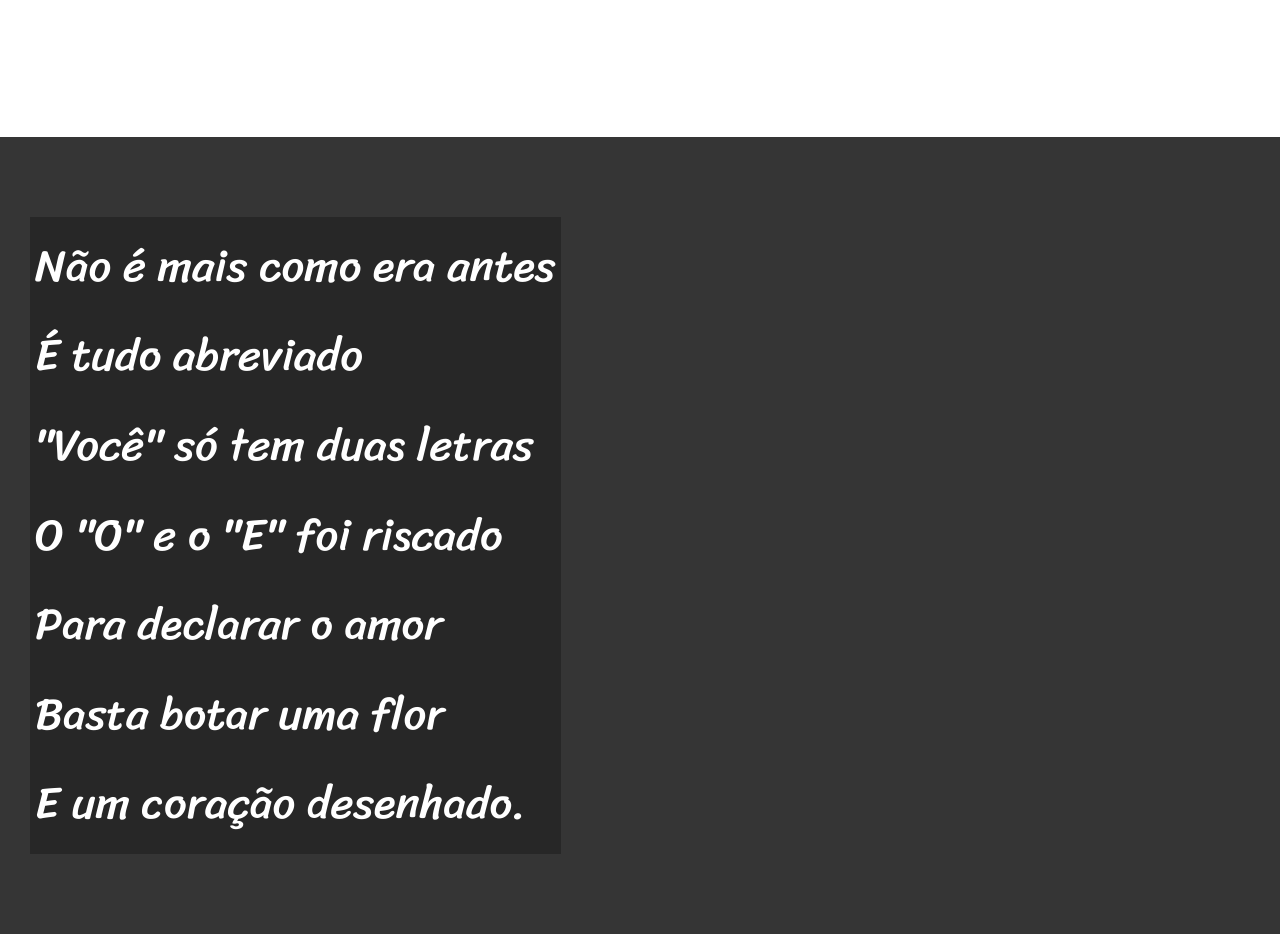
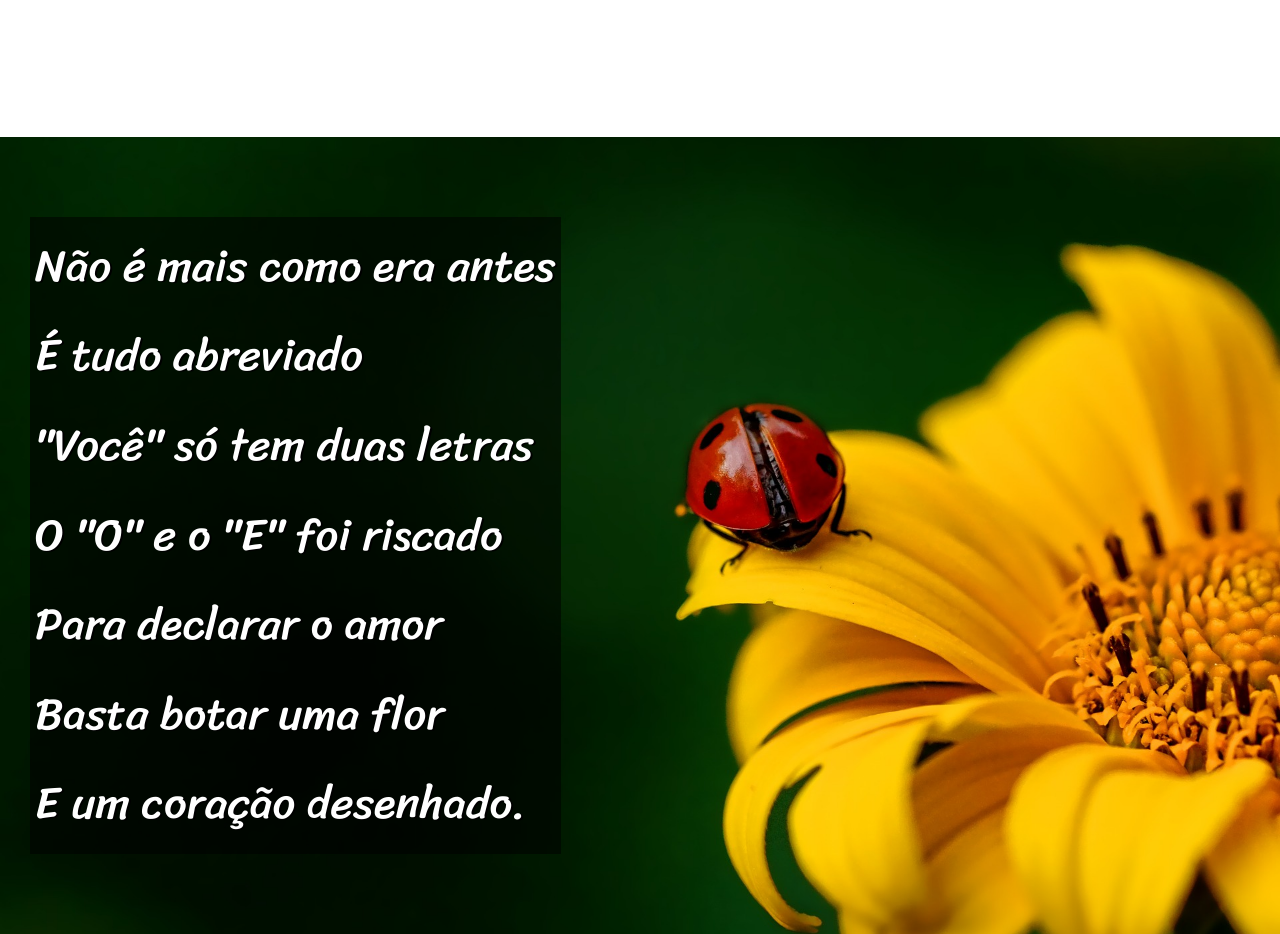
Before and after one commit to ALE2XX/projeto-cordel, a plain HTML site: page d012-projeto-cordel/index.html in a window 1280 px wide. Shown: the part 1000-1934 px from the top of the page. Drawn offline with Linux system fonts and the light colour scheme.

Commit message:
Estilizamos as imagens em geral
Agora após ter criado os ID's nas classes de imagem, mexemos no tamanho da imagem, na posição dela e também até nas sombras do texto. Fazendo assim o conteúdo ficar mais bem apresentado (Tag background-size: cover; faz a imagem ficar mais visivel)

Ops: também inserimos no background image onde possui a caixa das imagens... uma sombra interna para diferenciar e dar um efeito de "folha" para as partes brancas antes de inserir o efeito parallaxe.

```diff
--- a/d012-projeto-cordel/estilo/style.css
+++ b/d012-projeto-cordel/estilo/style.css
@@ -70,13 +70,27 @@ section.normal {
 section.imagem {
     background-color: rgb(53, 53, 53);
     color: white;
+    box-shadow: inset;
 }
 
 section.imagem > p {
     display: inline-block;
     padding: 5px;
-    background-color: rgba(0, 0, 0, 0.26);
+    background-color: rgba(0, 0, 0, 0.55);
+    text-shadow: 2px 1px 0px black;
 }
+
+section#img01 {
+    background-image: url('../imagens/background001.jpg');
+    background-position: right center;
+    background-size: cover;
+}
+
+section#img02 {
+    background-image: url('../imagens/background002.jpg');
+    background-size: cover;
+}
+
 
 footer {
     background-color: black;
```
